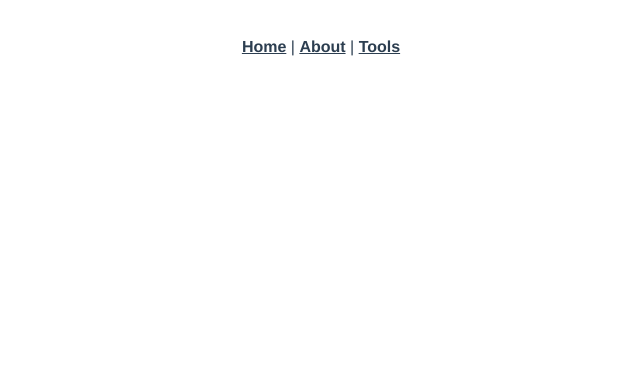
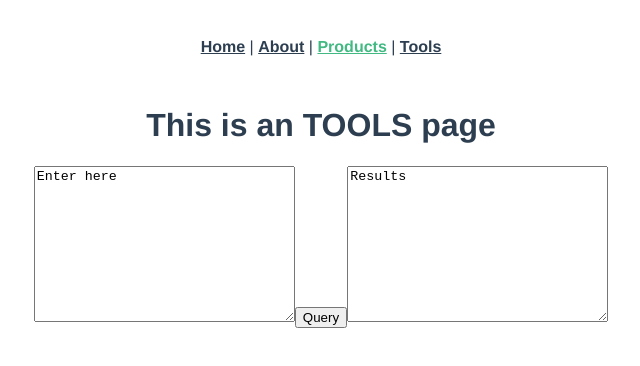
Before and after one commit to scott88lee/sam-dev, a Vue app in the folder frontend/: page /#/products in a window 1280 px wide. Shown: the top 366 px of the page, without its empty margins (319-959 px from the left). Built offline with nearby package versions, Linux system fonts and the light colour scheme.

Commit message:
Final push

```diff
--- a/frontend/src/App.vue
+++ b/frontend/src/App.vue
@@ -3,6 +3,7 @@
     <div id="nav">
       <router-link to="/">Home</router-link> |
       <router-link to="/about">About</router-link> |
+      <router-link to="/products">Products</router-link> |
       <router-link to="/Tools">Tools</router-link>
     </div>
     <router-view />
--- a/frontend/src/router/index.js
+++ b/frontend/src/router/index.js
@@ -9,6 +9,12 @@ const routes = [
     path: "/",
     name: "home",
     component: Home
+  },
+  {
+    path: "/products",
+    name: "products",
+    component: () =>
+      import(/* webpackChunkName: "about" */ "../views/Products.vue")
   },
   {
     path: "/tools",
--- /dev/null
+++ b/frontend/src/views/Products.vue
@@ -0,0 +1,42 @@
+<template>
+  <div class="tools">
+    <h1>This is an TOOLS page</h1>
+    <textarea v-model="query" name="SQL" id="" cols="30" rows="10"></textarea>
+    <button v-on:click="post()">Query</button>
+    <textarea v-model="results" name="SQL" id="" cols="30" rows="10"></textarea>
+  </div>
+</template>
+
+<script>
+import axios from "axios";
+export default {
+  name: "tools",
+  data() {
+    return {
+      query: "Enter here",
+      results: "Results"
+    };
+  },
+  methods: {
+    shout(word) {
+      console.log(word);
+    },
+    async post() {
+      let payload = {
+        mode: "sql",
+        queryString: this.query
+      };
+      try {
+        const response = await axios.post(
+          "http://localhost:3000/wildcard",
+          payload
+        );
+        console.log(response);
+        this.results = JSON.stringify(response.data);
+      } catch (error) {
+        console.error(error);
+      }
+    }
+  }
+};
+</script>
```
